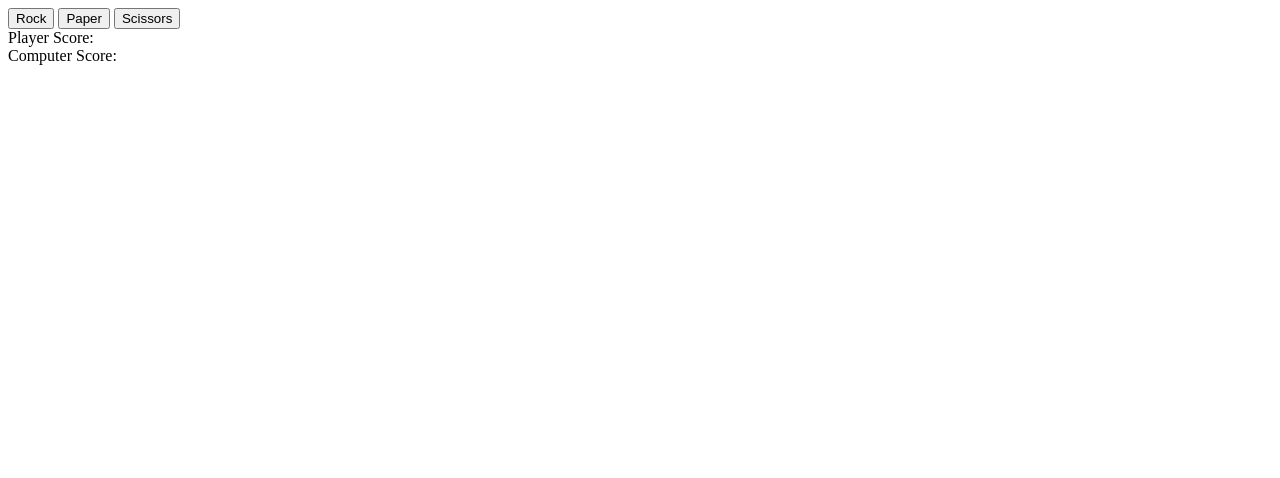
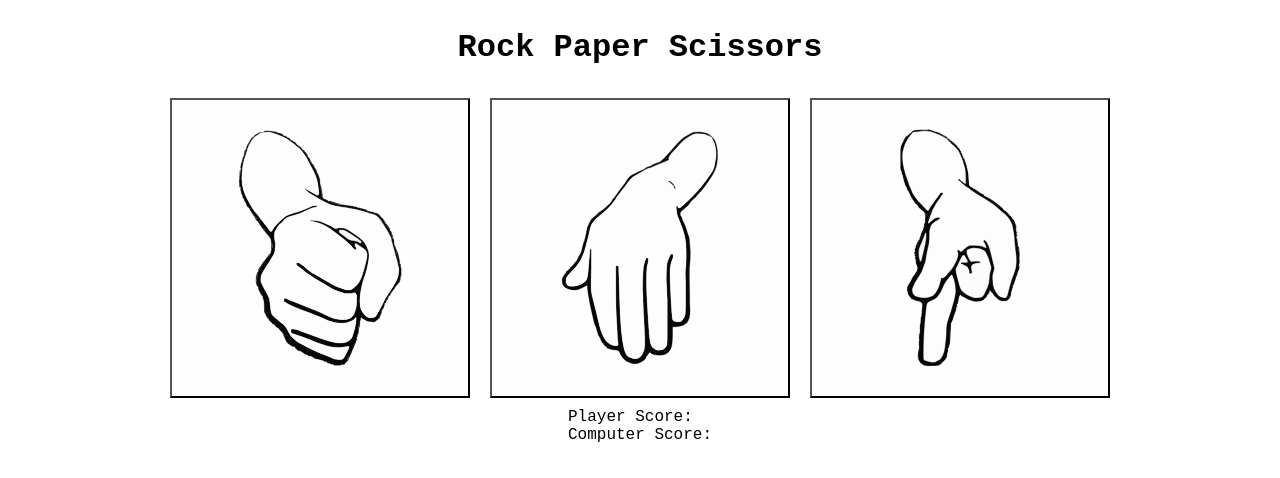
Before and after one commit to miamam1/TOP-RPS, a plain HTML site: page index.html in a window 1280 px wide. Drawn offline with Linux system fonts and the light colour scheme.

Commit message:
Added some visuals to my RPS game. Changed some text so the user knows what the computer rolled. Known issues: Not great mobile support, but still somewhat functional. potential features: make computer choice more visible. Some code is already there but I didn't want to spend more time getting it to work, still need to complete foundations haha.

```diff
--- a/index.html
+++ b/index.html
@@ -4,16 +4,27 @@
     <meta charset="UTF-8">
     <meta http-equiv="X-UA-Compatible" content="IE=edge">
     <meta name="viewport" content="width=device-width, initial-scale=1.0">
+    <link rel="stylesheet" type="text/css" href="style.css"/>
     <title>Document</title>
 
 </head>
 <body>
-    <button id = "rock">Rock</button>
-    <button id = "paper">Paper</button>
-    <button id = "scissors">Scissors</button>
-    <div id = "playerScoreText">Player Score: </div>
-    <div id = "computerScoreText">Computer Score: </div>
-    <div id = "result"></div>
+    <h1>Rock Paper Scissors</h1>
+    <div class = "buttonsContainer">
+    <button id = "rock" class = "button  rockCSS human"></button>
+    <button id = "paper" class = "button paperCSS human "></button>
+    <button id = "scissors" class = "button scissorsCSS human"></button>
+    </div>
+
+
+    <div class = "ScoreContainer">
+        <div id = "playerScoreText">Player Score: </div>
+        <div id = "computerScoreText">Computer Score: </div>
+        </div>
+        <div id = "result"></div>
+
+
+
     <script src="script.js"></script>
 </body>
 </html>
--- a/script.js
+++ b/script.js
@@ -41,22 +41,22 @@ function RPSround(playerSelection) {
     if(playerSelection === 'rock' && computerSelection === 'scissors' || playerSelection === 'paper' && computerSelection === 'rock' ||
      playerSelection === 'scissors' && computerSelection === 'paper') {
         playerScore += 1
-
         playerScoreText.textContent = "Player score: " + playerScore
-        return result.textContent = "You win this round as, " + playerSelection + ' beats ' + computerSelection, game()
+        return result.textContent = "You win this round as your choice, " + playerSelection + "," + ' beats ' + computerSelection + "." , game()
 
     }
     else if(playerSelection === computerSelection) {
-        return result.textContent = "Tie"
+        return result.textContent = "It's a tie!"
     }
     else {
         computerScore += 1
         rounds += 1
         computerScoreText.textContent = "Computer score: " + computerScore
-        return result.textContent = "You lose this round as , " + computerSelection + ' beats ' + playerSelection , game()
+        return result.textContent = "You lose this round as the computers choice," + computerSelection + "," + ' beats ' + playerSelection + ".", game()
 
 
     }
+
 }
 
 
@@ -84,14 +84,14 @@ function RPSround(playerSelection) {
 
 function game() {
     if(playerScore == 5) {
-        result.textContent = "You won! Good job."
+        result.textContent = "You won! Good job. To play agian, pick another option."
         playerScore = 0
         computerScore = 0
         playerScoreText.textContent = "Player Score: " + playerScore
         computerScoreText.textContent = "Computer Score: " + computerScore
     }
     else if(computerScore == 5) {
-        result.textContent = "You lost!"
+        result.textContent = "You lost! To play agian, pick another option."
         playerScore = 0
         computerScore = 0
         playerScoreText.textContent = "Player Score: " + playerScore
--- /dev/null
+++ b/style.css
@@ -0,0 +1,96 @@
+body {
+    display: flex;
+    justify-content: center;
+    align-items: center;
+    flex-direction: column;
+    gap: 10px;
+    font-family: 'Courier New', Courier, monospace;
+}
+
+
+.buttonsContainer {
+    display: flex;
+    justify-content: center;
+    gap: 20px;
+    flex-wrap: wrap;
+}
+
+/* .computerContainer {
+    display: flex;
+    justify-content: center;
+    gap: 20px;
+
+} */
+
+
+
+
+/* https://pixabay.com/vectors/rock-paper-scissors-scissors-hand-296853/ */
+/* https://pixabay.com/vectors/rock-paper-scissors-paper-hand-296855/ */
+/* https://pixabay.com/vectors/rock-paper-scissors-rock-hand-296854/ */
+
+
+.button {
+    width: 300px;
+    height: 300px;
+    cursor: pointer;
+    flex-wrap: wrap;
+
+
+
+
+}
+
+.rockCSS {
+    background-image: url(images/rock-paper-scissors-296854.svg);
+
+}
+
+.paperCSS {
+    background-image: url(images/rock-paper-scissors-296855.svg);
+}
+
+.scissorsCSS {
+    background-image: url(images/rock-paper-scissors-296853.svg);
+}
+
+.rockCSS:hover {
+    background-image: url(images/rock-paper-scissors-296854.svg), linear-gradient(rgba(252, 0, 0, 0.5),rgba(236, 8, 8, 0.5));
+    background-blend-mode: overlay;
+}
+
+.paperCSS:hover {
+    background-image: url(images/rock-paper-scissors-296855.svg), linear-gradient(rgba(252, 0, 0, 0.5),rgba(236, 8, 8, 0.5));
+    background-blend-mode: overlay;
+}
+
+.scissorsCSS:hover {
+    background-image: url(images/rock-paper-scissors-296853.svg), linear-gradient(rgba(252, 0, 0, 0.5),rgba(236, 8, 8, 0.5));
+    background-blend-mode: overlay;
+
+}
+
+
+
+
+
+/* .computerRock {
+    background-image: url(images/rock-paper-scissors-296854.svg);
+    background-blend-mode: overlay;
+    cursor: default;
+}
+
+.computerPaper {
+    background-image: url(images/rock-paper-scissors-296855.svg);
+    background-blend-mode: overlay;
+    cursor: default;
+}
+
+.computerScissors {
+    background-image: url(images/rock-paper-scissors-296853.svg);
+    background-blend-mode: overlay;
+    cursor: default;
+
+
+}
+in the future may add computer choice representation. */
```
Also changed, not shown: images/rock-paper-scissors-296853.svg (added), images/rock-paper-scissors-296854.svg (added), images/rock-paper-scissors-296855.svg (added).
